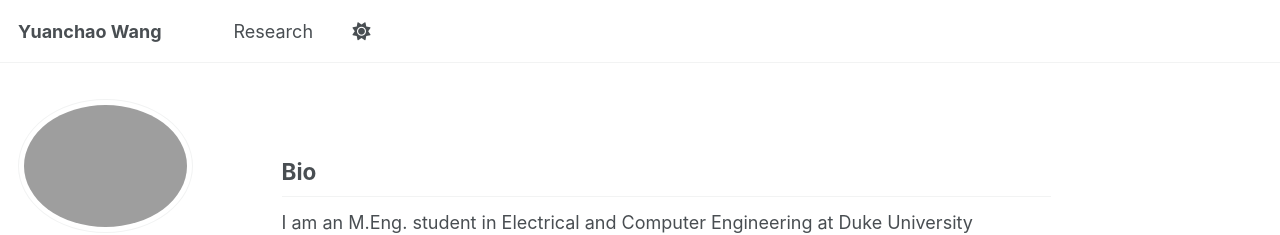
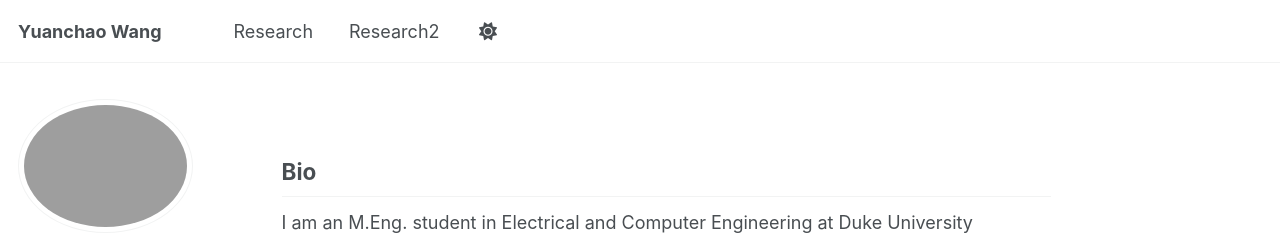
Before and after one commit to JohnnyWyc/JohnnyWyc.github.io, a Jekyll site: the page built from _pages/about.md, in a window 1280 px wide. Shown: the top 235 px of the page. Built offline with Jekyll 4.4.1, drawn with Linux system fonts in a browser that asks for light colours; a script bundle is joined from its source files by our own code; library files that are not in the unit come from our copies.

Commit message:
Add 'Research2' to navigation

```diff
--- a/_data/navigation.yml
+++ b/_data/navigation.yml
@@ -10,3 +10,6 @@
 main:
   - title: "Research"
     url: /CV/
+
+  - title: "Research2"
+    url: _pages/Reasearch.md
```
